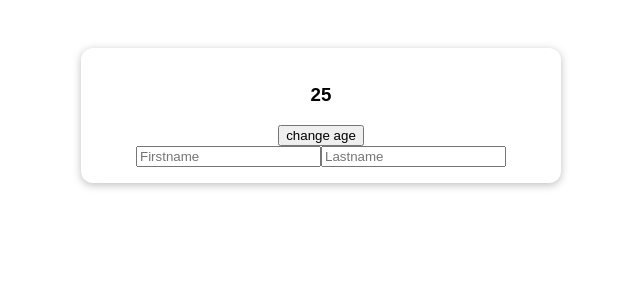
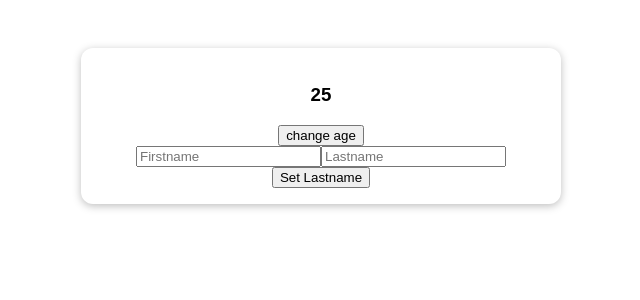
Before and after one commit to PpraepP/vue-composition-101, a Vue app: page / in a window 1280 px wide. Shown: the top 300 px of the page, without its empty margins (319-959 px from the left). Built offline with nearby package versions, Linux system fonts and the light colour scheme; the HTML template or start-up script is replaced by a standard one.

Commit message:
using template ref

```diff
--- a/src/App.vue
+++ b/src/App.vue
@@ -4,11 +4,9 @@
     <h3>{{ age }}</h3>
     <button @click="setAge">change age</button>
     <div>
-      <!-- use function -->
-      <!-- <input type="text" placeholder="Firstname" @input="setFirstname">
-      <input type="text" placeholder="Lastname" @input="setLastname"> -->
       <input type="text" placeholder="Firstname" v-model="firstname">
-      <input type="text" placeholder="Lastname" v-model="lastname">
+      <input type="text" placeholder="Lastname" ref="lastnameInput">
+      <button @click="setLastname">Set Lastname</button>
     </div>
   </section>
 </template>
@@ -20,17 +18,12 @@ export default {
     const uAge = ref(25);
     const firstname = ref('');
     const lastname = ref('');
+    const lastnameInput = ref('');
 
     //computed(function() { //code here });
     const uName = computed(() =>
       `${firstname.value} ${lastname.value}`
     )
-
-    // watch with single value
-    // watch(uAge, function(newVal, oldVal){
-    //   console.log('old age', oldVal);
-    //   console.log('new age', newVal)
-    // })
 
     // watch with muti value
     watch([uAge, uName], function(newVals, oldVals){
@@ -44,15 +37,11 @@ export default {
       uAge.value = 26
     }
 
-    function setFirstname(evt){
-      firstname.value = evt.target.value;
+    function setLastname(){
+      lastname.value = lastnameInput.value.value;
     }
 
-    function setLastname(evt){
-      lastname.value = evt.target.value;
-    }
-
-    return { username: uName, age: uAge, setAge: setNewAge, setFirstname, setLastname, firstname, lastname}
+    return { username: uName, age: uAge, setAge: setNewAge, setLastname, firstname, lastnameInput};
   },
   // data() {
   //   return {
```
